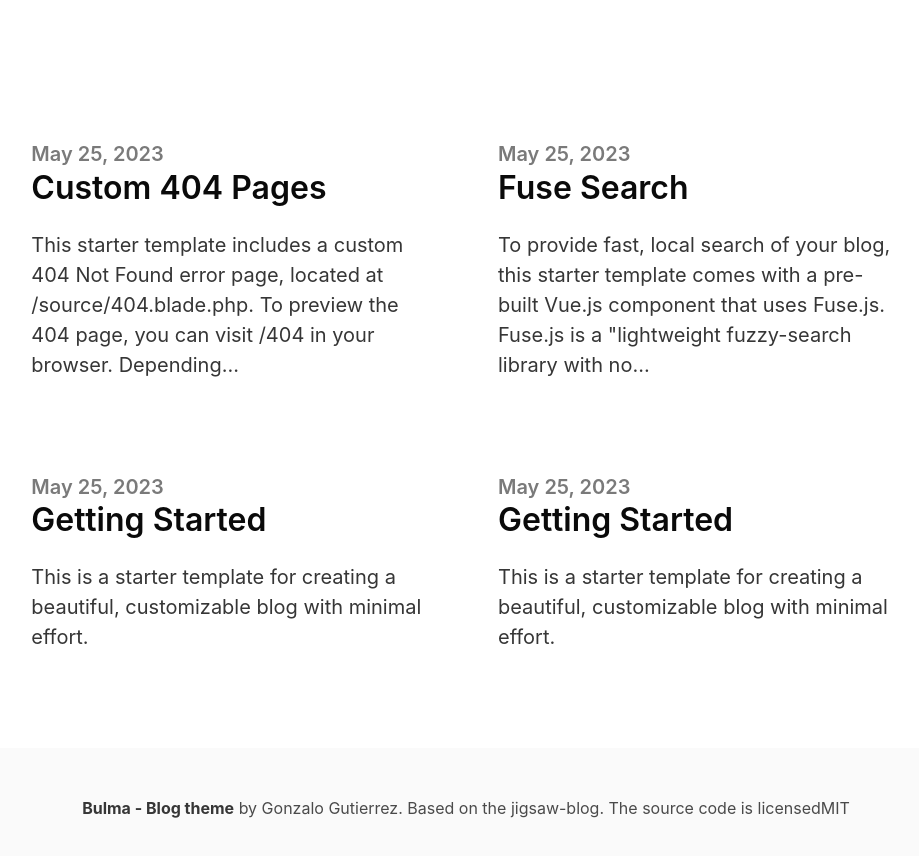
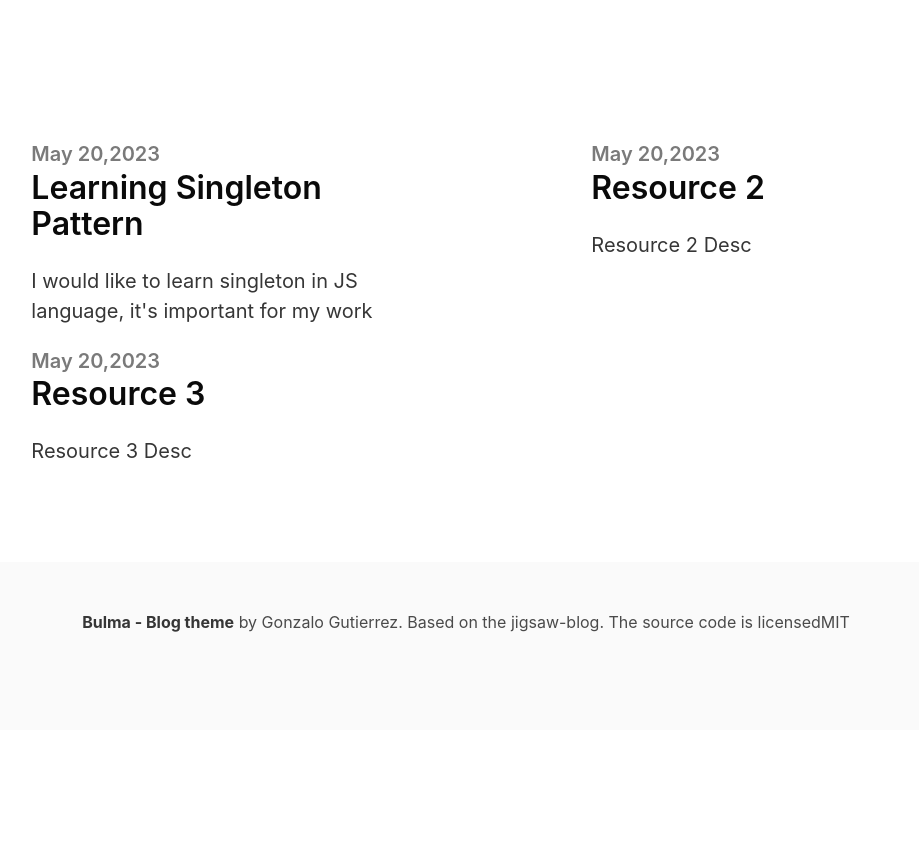
Before and after one commit to leilafaez/content-management-app, a Next.js app: page / in a window 1280 px wide. Shown: the part 1180-2036 px from the top of the page, without its empty margins (174-1093 px from the left). After the commit the page ends 1910 px from the top, so only its background shows below. Built offline with nearby package versions, Linux system fonts and the light colour scheme.

Commit message:
update the resource list with data file

```diff
--- a/components/ResourceList.js
+++ b/components/ResourceList.js
@@ -1,60 +1,22 @@
-const ResourceList = () => {
+const ResourceList = ({ resources }) => {
+   const renderResources = () =>
+     resources.map((resource) => (
+       <div key={resource.id} className="column is-5 is-offset-1 ">
+         <div className="content is-medium">
+           <h2 className="subtitle is-5 has-text-grey">{resource.createdAt}</h2>
+           <h1 className="title has-text-black is-3">{resource.title}</h1>
+           <p className="has-text-dark">{resource.description}</p>
+         </div>
+       </div>
+     ));
+
    return (
      <section className="hero ">
        <div className="hero-body">
          <div className="container">
            <section className="section">
-        <div className="columns is-variable is-8">
-            <div className="column is-5 is-offset-1 ">
-            <div className="content is-medium">
-                <h2 className="subtitle is-5 has-text-grey">May 25, 2023</h2>
-                <h1 className="title has-text-black is-3">Custom 404 Pages</h1>
-                <p className="has-text-dark">
-                This starter template includes a custom 404 Not Found error
-                page, located at /source/404.blade.php. To preview the 404
-                page, you can visit /404 in your browser. Depending...
-                </p>
-            </div>
-            </div>
-            <div className="column is-5">
-            <div className="content is-medium">
-                <h2 className="subtitle is-5 has-text-grey">May 25, 2023</h2>
-                <h1 className="title has-text-black is-3">Fuse Search</h1>
-                <p className="has-text-dark">
-                To provide fast, local search of your blog, this starter
-                template comes with a pre-built Vue.js component that uses
-                Fuse.js. Fuse.js is a "lightweight fuzzy-search library with
-                no...
-                </p>
-            </div>
-            </div>
-        </div>
-        </section>
-
-        <div className="is-divider"></div>
-
-        <section className="section">
-        <div className="columns is-variable is-8">
-            <div className="column is-5 is-offset-1">
-            <div className="content is-medium">
-                <h2 className="subtitle is-5 has-text-grey">May 25, 2023</h2>
-                <h1 className="title has-text-black is-3">Getting Started</h1>
-                <p className="has-text-dark">
-                This is a starter template for creating a beautiful,
-                customizable blog with minimal effort.{" "}
-                </p>
-            </div>
-            </div>
-            <div className="column is-5">
-            <div className="content is-medium">
-                <h2 className="subtitle is-5 has-text-grey">May 25, 2023</h2>
-                <h1 className="title has-text-black is-3">Getting Started</h1>
-                <p className="has-text-dark">
-                This is a starter template for creating a beautiful,
-                customizable blog with minimal effort.{" "}
-                </p>
-            </div>
-            </div>
+             <div className="columns is-multiline is-variable is-8">
+               {renderResources()}
              </div>
            </section>
          </div>
```
Lines whose indentation alone changed are shown as unchanged.
